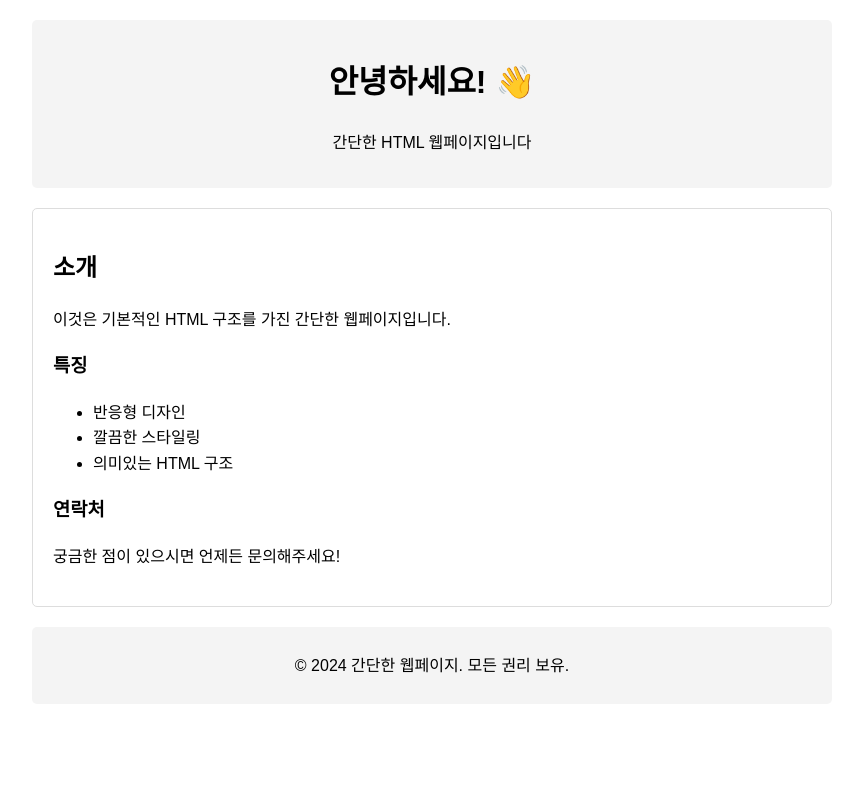
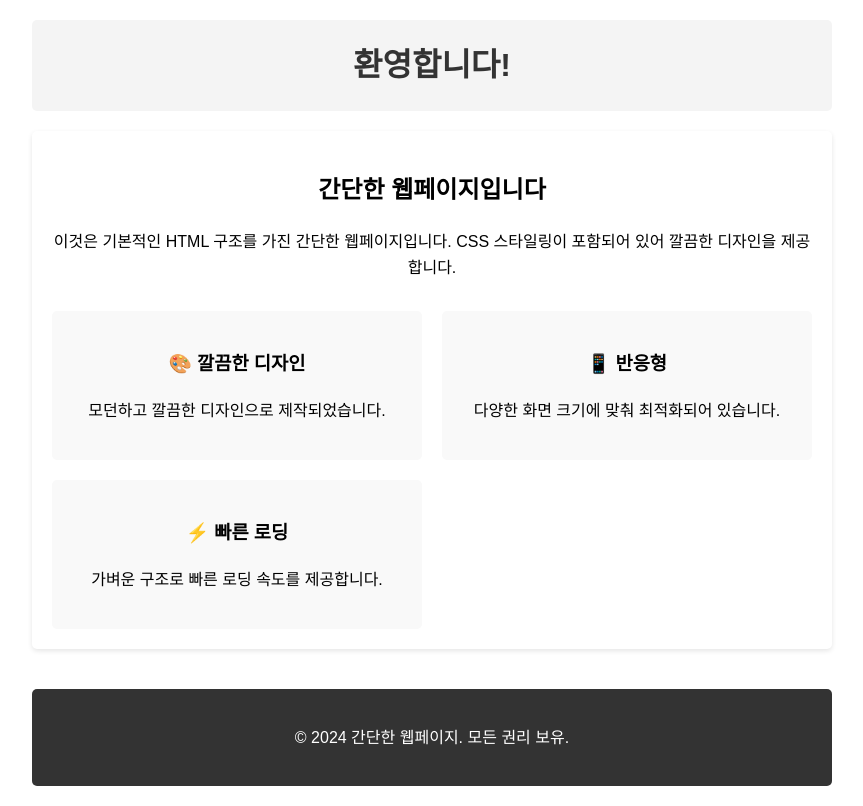
Before and after one commit to xAsh-Ai/s0ym29ejbygxaenm9h4e, a website: page index.html in a window 1280 px wide. Shown: the whole page, without its empty margins (208-1071 px from the left). Drawn offline with Linux system fonts and the light colour scheme.

Commit message:
Update index.html

```diff
--- a/index.html
+++ b/index.html
@@ -14,48 +14,71 @@
         }
         header {
             background-color: #f4f4f4;
-            padding: 1rem;
+            padding: 20px;
             text-align: center;
             border-radius: 5px;
+            margin-bottom: 20px;
+        }
+        h1 {
+            color: #333;
+            margin: 0;
         }
         main {
-            margin: 20px 0;
-        }
-        .content {
             background-color: #fff;
             padding: 20px;
-            border: 1px solid #ddd;
             border-radius: 5px;
+            box-shadow: 0 2px 5px rgba(0,0,0,0.1);
+        }
+        .welcome-section {
+            text-align: center;
+            margin-bottom: 30px;
+        }
+        .features {
+            display: grid;
+            grid-template-columns: repeat(auto-fit, minmax(250px, 1fr));
+            gap: 20px;
+            margin-top: 30px;
+        }
+        .feature-card {
+            background-color: #f9f9f9;
+            padding: 20px;
+            border-radius: 5px;
+            text-align: center;
         }
         footer {
             text-align: center;
-            margin-top: 20px;
-            padding: 10px;
-            background-color: #f4f4f4;
+            margin-top: 40px;
+            padding: 20px;
+            background-color: #333;
+            color: #fff;
             border-radius: 5px;
         }
     </style>
 </head>
 <body>
     <header>
-        <h1>안녕하세요! 👋</h1>
-        <p>간단한 HTML 웹페이지입니다</p>
+        <h1>환영합니다!</h1>
     </header>
 
     <main>
-        <div class="content">
-            <h2>소개</h2>
-            <p>이것은 기본적인 HTML 구조를 가진 간단한 웹페이지입니다.</p>
+        <div class="welcome-section">
+            <h2>간단한 웹페이지입니다</h2>
+            <p>이것은 기본적인 HTML 구조를 가진 간단한 웹페이지입니다. CSS 스타일링이 포함되어 있어 깔끔한 디자인을 제공합니다.</p>
+        </div>
 
-            <h3>특징</h3>
-            <ul>
-                <li>반응형 디자인</li>
-                <li>깔끔한 스타일링</li>
-                <li>의미있는 HTML 구조</li>
-            </ul>
-
-            <h3>연락처</h3>
-            <p>궁금한 점이 있으시면 언제든 문의해주세요!</p>
+        <div class="features">
+            <div class="feature-card">
+                <h3>🎨 깔끔한 디자인</h3>
+                <p>모던하고 깔끔한 디자인으로 제작되었습니다.</p>
+            </div>
+            <div class="feature-card">
+                <h3>📱 반응형</h3>
+                <p>다양한 화면 크기에 맞춰 최적화되어 있습니다.</p>
+            </div>
+            <div class="feature-card">
+                <h3>⚡ 빠른 로딩</h3>
+                <p>가벼운 구조로 빠른 로딩 속도를 제공합니다.</p>
+            </div>
         </div>
     </main>
 
```
